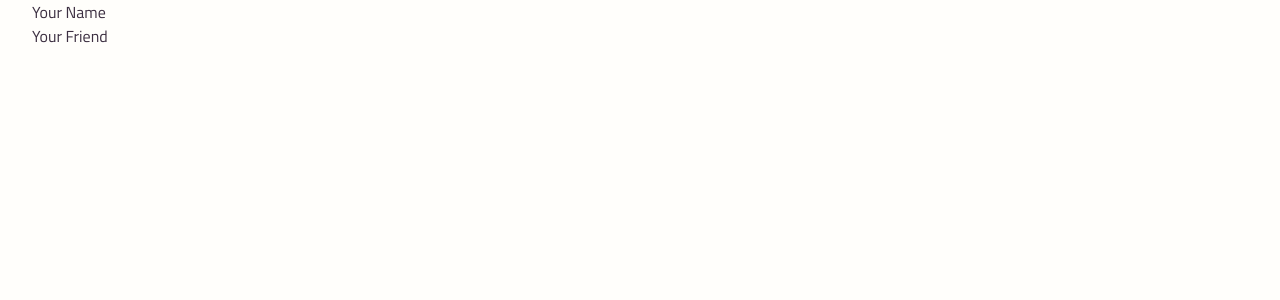
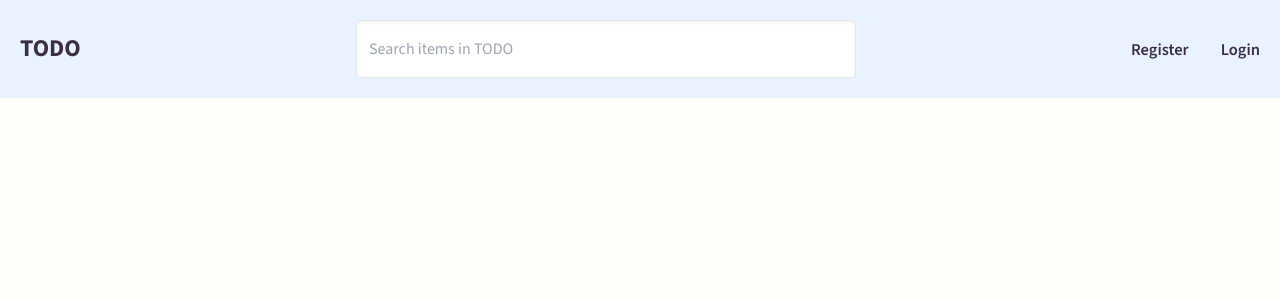
Before and after one commit to stanleychukwu17/4-postgres-1-todo, a React (Vite) app in the folder client/: page / in a window 1280 px wide. Shown: the top 300 px of the page. Built offline with nearby package versions, Linux system fonts and the light colour scheme; no server answers.

Commit message:
done with the header design

```diff
--- a/client/src/components/App.tsx
+++ b/client/src/components/App.tsx
@@ -1,5 +1,7 @@
 // import HomeComp from "./components/HomeComp"
 import { useAppSelector } from "../redux/hook"
+
+import Header from "./Header/Header"
 
 export default function App() {
     const userDts = useAppSelector((state) => state.user)
@@ -7,17 +9,12 @@ export default function App() {
     console.log(userDts)
 
     return (
-        <div>
-            <nav>
-                <ul>
-                    <li>
-                        <a href={`/contacts/1`}>Your Name</a>
-                    </li>
-                    <li>
-                        <a href={`/contacts/2`}>Your Friend</a>
-                    </li>
-                </ul>
-            </nav>
+        <div className="">
+            <Header />
+            <div className="">
+
+            </div>
+            <div className=""></div>
         </div>
     )
 }
--- a/client/src/components/Header/Header.tsx
+++ b/client/src/components/Header/Header.tsx
@@ -2,15 +2,21 @@ import { Link } from "react-router-dom"
 
 export default function Header() {
     return (
-        <div>
-            <div className="">TODO</div>
+        <header className="flex justify-between items-center py-5 px-5 bg-[#e9f2ff]">
+            <div className="text-2xl font-bold">TODO</div>
             <div className="">
                 <div className="">
-                    <div className=""></div>
+                    <div className="">
+                        <input
+                            type="text"
+                            className="px-3 py-4 rounded shadow-inner border w-[500px]"
+                            placeholder="Search items in TODO"
+                        />
+                    </div>
                     <div className=""></div>
                 </div>
             </div>
-            <div className="">
+            <div className="flex space-x-8 font-semibold text-[16.5px]">
                 <div className="">
                     <Link to="/register">Register</Link>
                 </div>
@@ -18,6 +24,6 @@ export default function Header() {
                     <Link to="/login">Login</Link>
                 </div>
             </div>
-        </div>
+        </header>
     )
 }
--- a/client/src/components/HomeComp.tsx
+++ /dev/null
@@ -1,6 +0,0 @@
-
-export default function HomeComp() {
-    return (
-        <div>HomeComp</div>
-    )
-}
--- a/client/src/main.tsx
+++ b/client/src/main.tsx
@@ -5,7 +5,7 @@ import { Provider } from 'react-redux';
 
 //--start-- importing of components
 import App from './components/App.tsx'
-import ErrorComp from './components/PageNotFound.tsx'
+import ErrorComp from './components/PageNotFound/PageNotFound.tsx'
 import LoginComp from "./components/LoginComp/LoginComp.tsx"
 import './index.css'
 //--end--
@@ -13,7 +13,6 @@ import './index.css'
 //--start-- importing of others
 import store from './redux/reduxStore.ts';
 //--end--
-
 
 
 const router = createBrowserRouter([
@@ -26,12 +25,16 @@ const router = createBrowserRouter([
         path: "/login",
         element: <LoginComp />,
     },
+    {
+        path: "/register",
+        element: <LoginComp />,
+    },
 ]);
 
 ReactDOM.createRoot(document.getElementById('root')!).render(
     <React.StrictMode>
         <Provider store={store}>
-            <main className="_d5H min-h-screen bg-[#fffefb] text-[#3c2f41] padding-x">
+            <main className="_d5H min-h-screen bg-[#fffefb] text-[#3c2f41]">
                 <RouterProvider router={router} />
             </main>
         </Provider>
```
Also changed, not shown: client/src/components/PageNotFound/PageNotFound.tsx (renamed from client/src/components/PageNotFound.tsx).
